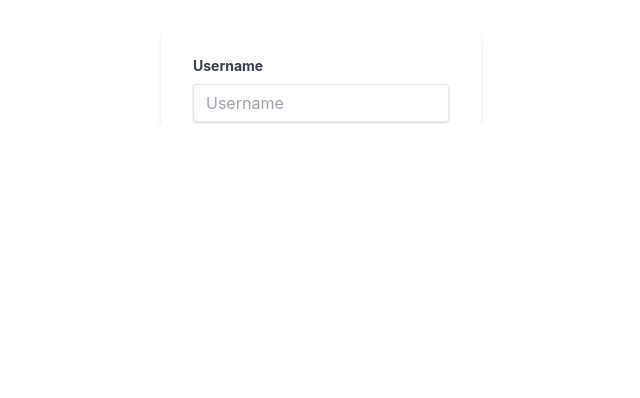
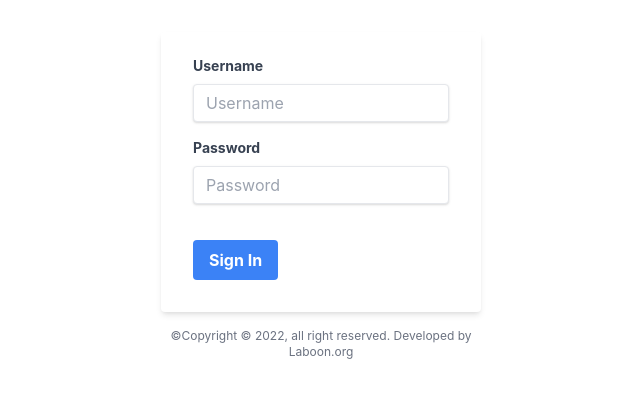
Before and after one commit to laboon-org/hypermon-lp, a React (Create React App) app: page /login in a window 1280 px wide. Shown: the part 204-602 px from the top of the page, without its empty margins (319-959 px from the left). Built offline with nearby package versions, Linux system fonts and the light colour scheme.

Commit message:
quick fix: whilte page login

```diff
--- a/src/LoginPage/LoginPage.js
+++ b/src/LoginPage/LoginPage.js
@@ -37,7 +37,7 @@ const LoginPage = () => {
   useEventListener("keydown", handleSubmit, "Enter")
   return (
     <div className="w-full max-w-xs" style={{
-      position: "relative",
+      position: "fixed",
       top: "50vh",
       left: "50vw",
       transform: "translate(-50%,-50%)"
```
